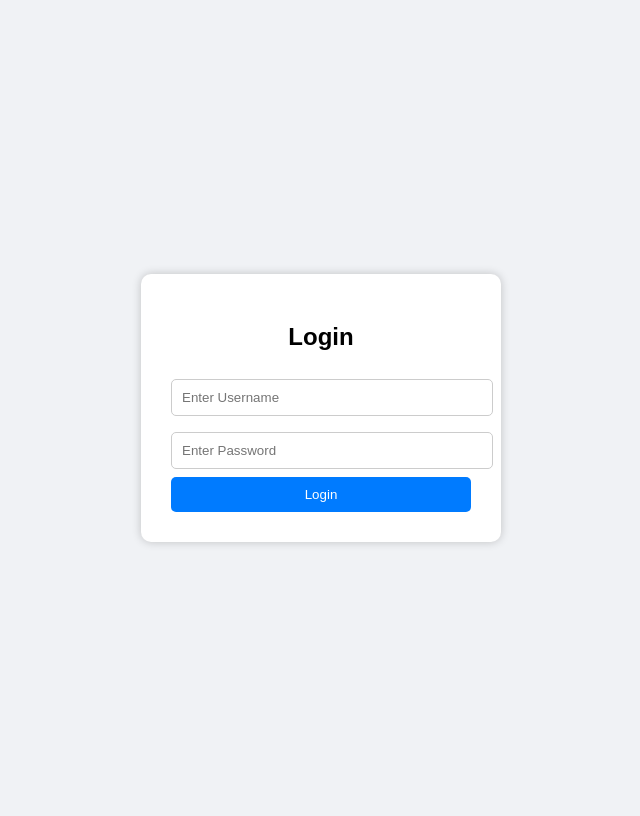
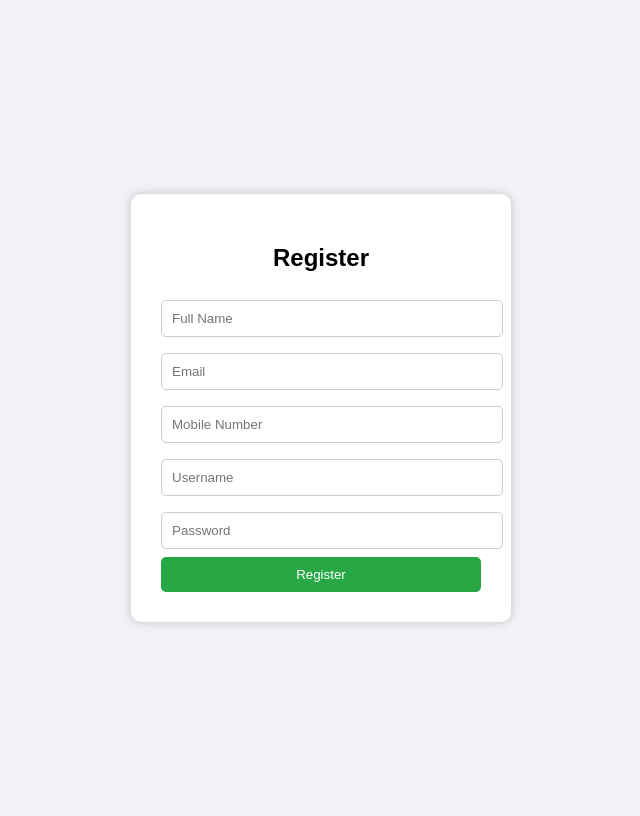
Before and after one commit to KrishPatel1905/Web-Dev, a PHP site: page /login.html in a window 1280 px wide. Shown: the whole page, without its empty margins (319-959 px from the left). Run offline with PHP 8.4, Linux system fonts and the light colour scheme.

Commit message:
File Added

```diff
--- a/PHP/Login_Page/login.html
+++ b/PHP/Login_Page/login.html
@@ -2,7 +2,7 @@
 <html lang="en">
 <head>
   <meta charset="UTF-8">
-  <title>Login Page</title>
+  <title>Register Page</title>
   <style>
     body {
       font-family: Arial, sans-serif;
@@ -12,12 +12,12 @@
       align-items: center;
       height: 100vh;
     }
-    .login-box {
+    .register-box {
       background: #fff;
       padding: 30px;
       border-radius: 10px;
       box-shadow: 0 0 10px rgba(0,0,0,0.2);
-      width: 300px;
+      width: 320px;
     }
     h2 {
       text-align: center;
@@ -33,24 +33,27 @@
     button {
       width: 100%;
       padding: 10px;
-      background: #007bff;
+      background: #28a745;
       color: white;
       border: none;
       border-radius: 5px;
       cursor: pointer;
     }
     button:hover {
-      background: #0056b3;
+      background: #218838;
     }
   </style>
 </head>
 <body>
-  <div class="login-box">
-    <h2>Login</h2>
+  <div class="register-box">
+    <h2>Register</h2>
     <form action="login.php" method="POST">
-      <input type="text" name="username" placeholder="Enter Username" required>
-      <input type="password" name="password" placeholder="Enter Password" required>
-      <button type="submit">Login</button>
+      <input type="text" name="fullname" placeholder="Full Name" required>
+      <input type="email" name="email" placeholder="Email" required>
+      <input type="text" name="mobile" placeholder="Mobile Number" required>
+      <input type="text" name="username" placeholder="Username" required>
+      <input type="password" name="password" placeholder="Password" required>
+      <button type="submit">Register</button>
     </form>
   </div>
 </body>
```
Also changed, not shown: PHP/Login_Page/login.php (+16 -10 lines).
